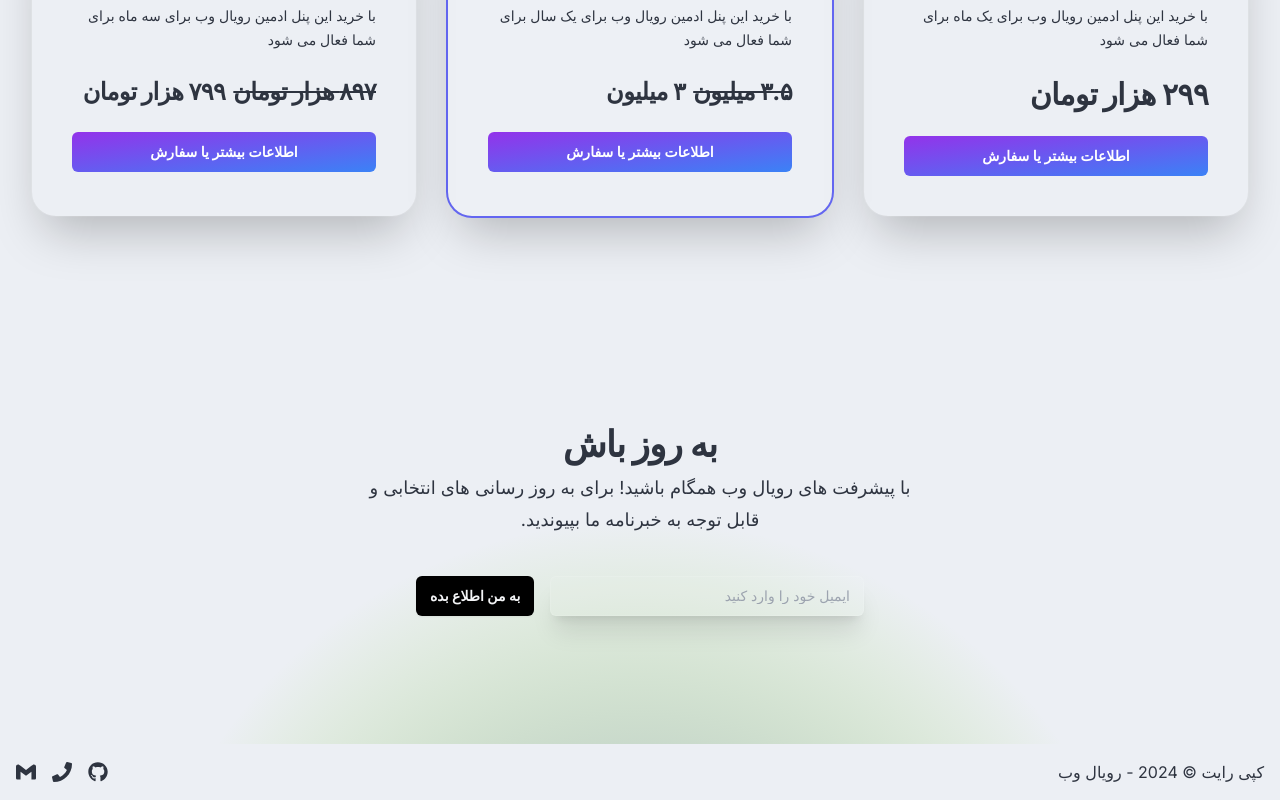
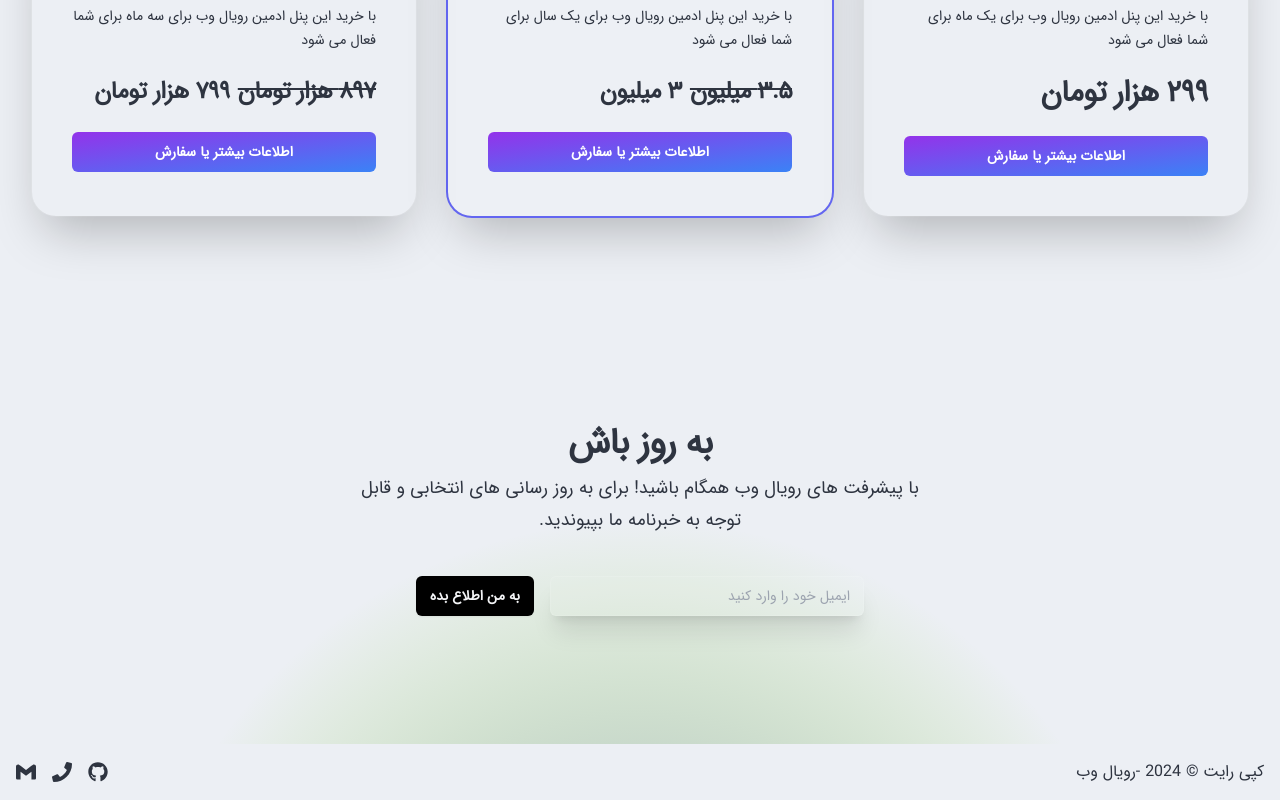
Before and after one commit to homayunmmdy/Epic-React, a Next.js app: page / in a window 1280 px wide. Shown: the part 1334-2134 px from the top of the page. Built offline with nearby package versions, Linux system fonts and the light colour scheme.

Commit message:
fix the bug

```diff
--- a/app/Font.css
+++ b/app/Font.css
@@ -10,5 +10,5 @@
 }
 
 body {
-  font-family: "CustomIranSans", Tahoma;
+  font-family: "CustomIranSans", Tahoma !important;
 }
--- a/app/api/Newsletter/route.js
+++ b/app/api/Newsletter/route.js
@@ -26,7 +26,7 @@ export async function POST(req) {
     // Create new subscription
     await NewsletterSubscription.create({ email });
 
-    return NextResponse.json({ message: "به خبرنامه مگ نتی فای خوش آمدید" }, { status: 201 });
+    return NextResponse.json({ message: "به خبرنامه رویال وب خوش آمدید" }, { status: 201 });
   } catch (err) {
     console.log(err);
     return NextResponse.json({ message: "Error", err }, { status: 500 });
--- a/app/components/Footer.jsx
+++ b/app/components/Footer.jsx
@@ -1,4 +1,5 @@
 import SiteConfig from "../config/site";
+import Link from "next/link";
 
 const Footer = () => {
   return (
@@ -6,7 +7,8 @@ const Footer = () => {
       <footer className="footer items-center p-4">
         <aside className="items-center grid-flow-col">
           <p className="text-base">
-            کپی رایت © {new Date().getFullYear()} - {SiteConfig.name}
+            کپی رایت © {new Date().getFullYear()} -
+            <Link href="/">{SiteConfig.name}</Link>
           </p>
         </aside>
         <nav className="grid-flow-col gap-4 md:place-self-center md:justify-self-end">
--- a/app/layout.jsx
+++ b/app/layout.jsx
@@ -5,7 +5,6 @@ import SiteConfig from "@/app/config/site";
 import Navbar from "./components/Navbar";
 import Footer from "./components/Footer";
 import { Analytics } from "@vercel/analytics/react";
-import { SpeedInsights } from "@vercel/speed-insights/next";
 
 const inter = Inter({ subsets: ["latin"] });
 
@@ -21,7 +20,6 @@ export default function RootLayout({ children }) {
         <Navbar />
         {children}
         <Analytics />
-        <SpeedInsights />
         <Footer />
       </body>
     </html>
--- a/package.json
+++ b/package.json
@@ -9,6 +9,7 @@
     "lint": "next lint"
   },
   "dependencies": {
+    "@vercel/analytics": "^1.2.2",
     "mongodb": "^6.5.0",
     "mongoose": "^8.2.3",
     "next": "14.1.4",
```
Also changed, not shown: 1 other file (tests, documents, lock files or other folders).
